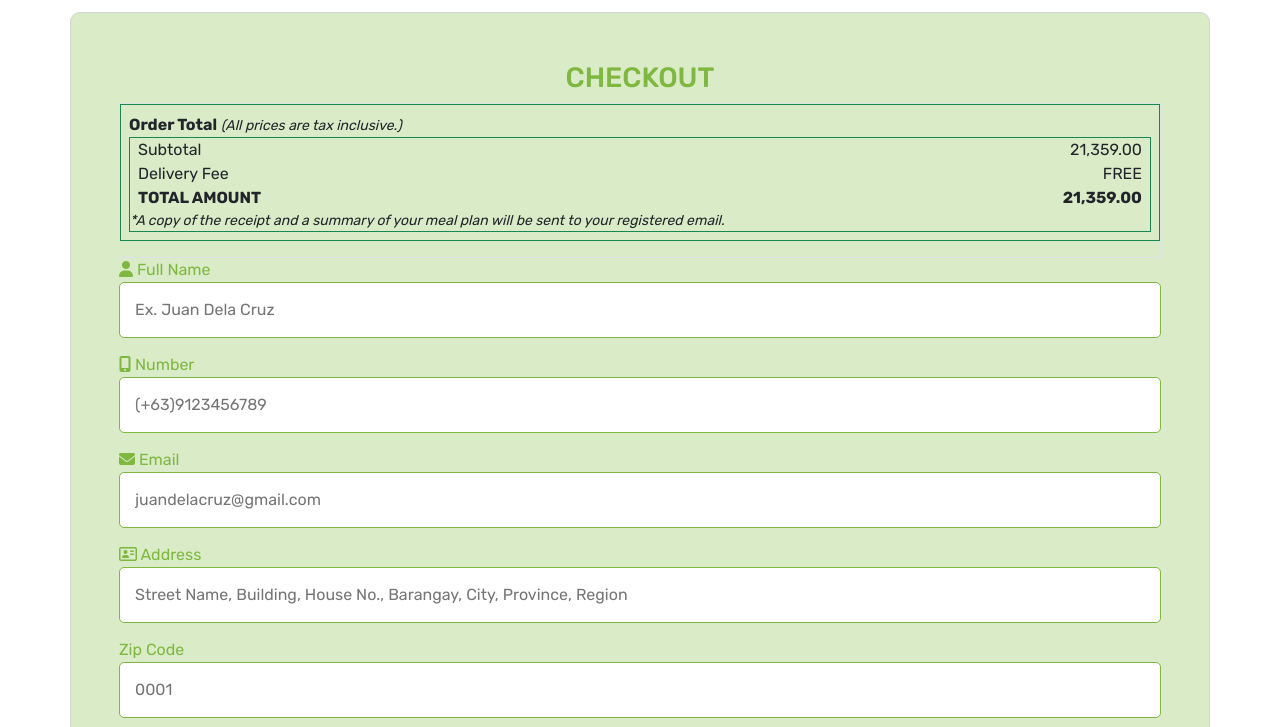
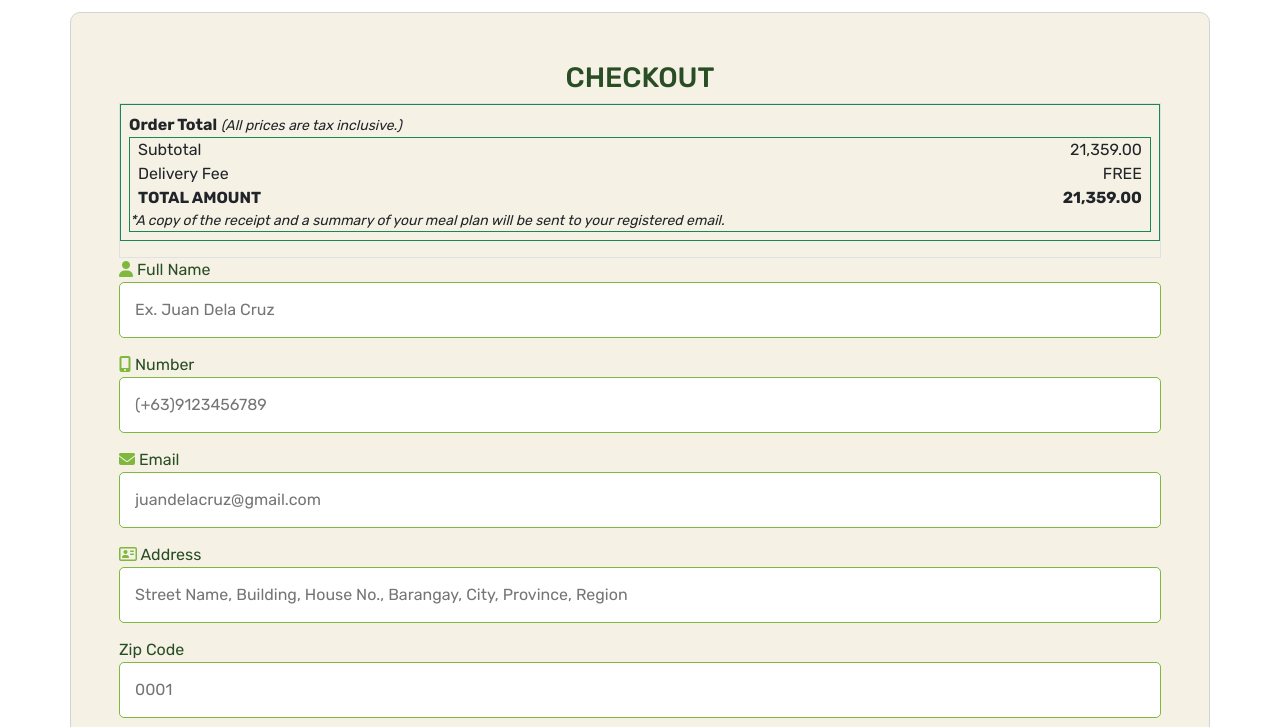
Before and after one commit to lukefrostwalker/CodeFitMeals, a plain HTML site: page checkout.html in a window 1280 px wide. Shown: the part 73-800 px from the top of the page. Drawn offline with nearby package versions, Linux system fonts and the light colour scheme.

Commit message:
Update checkout.css

```diff
--- a/css/checkout.css
+++ b/css/checkout.css
@@ -56,11 +56,11 @@ nav a:hover {
     padding: 0 30px;
     border: 1px solid lightgrey;
     border-radius: 10px;
-    background-color: #d9ebc7;
+    background-color: #F5F2E5;
 }
 h3 {
     text-align: center;
-    color: #7fb83e;
+    color: #294D24;
 }
 /* .row1 {
     padding: 20px;
@@ -75,7 +75,7 @@ input{
     border-radius: 5px;
 }
 .inputLabel {
-    color: #7fb83e;
+    color: #294D24;
 }
 .inputBorder {
     margin-bottom: 15px;
```
